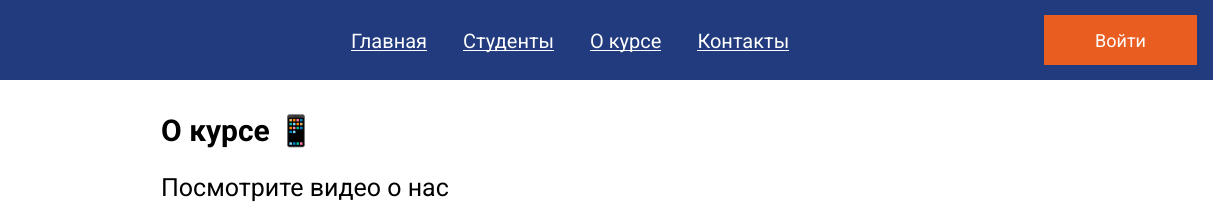
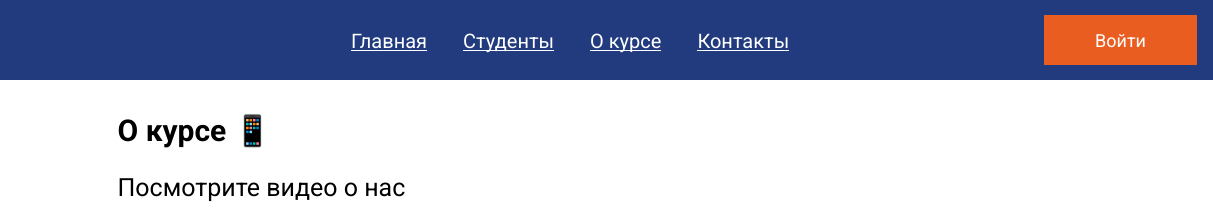
Before and after one commit to ElenaSHirk22/siteinnopolis, a plain HTML site: page pages/about_the_course.html in a window 1280 px wide. Shown: the top 215 px of the page, 67-1280 px from the left. Drawn offline with Linux system fonts and the light colour scheme.

Commit message:
Исправлены ошибки

```diff
--- a/css/style.css
+++ b/css/style.css
@@ -286,7 +286,6 @@ html {
     width: 100%;
     max-width: 523px;
     height: auto;
-    margin-top: 25px;
     object-fit: cover;
 }
 
@@ -612,7 +611,7 @@ html {
     height: 100%;
     height: 35px;
     width: 100%;
-    max-width: 820px;
+    max-width: 911px;
     font-weight: 700;
     font-size: 30px;
     margin-top: 33px;
```
